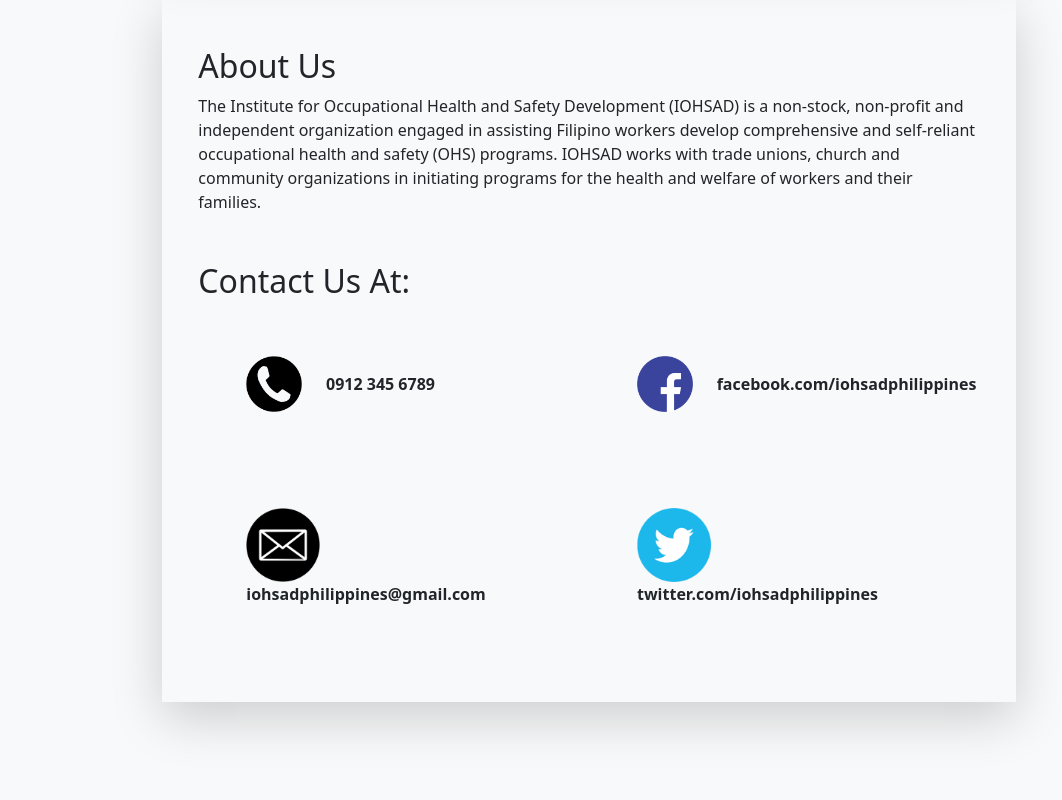
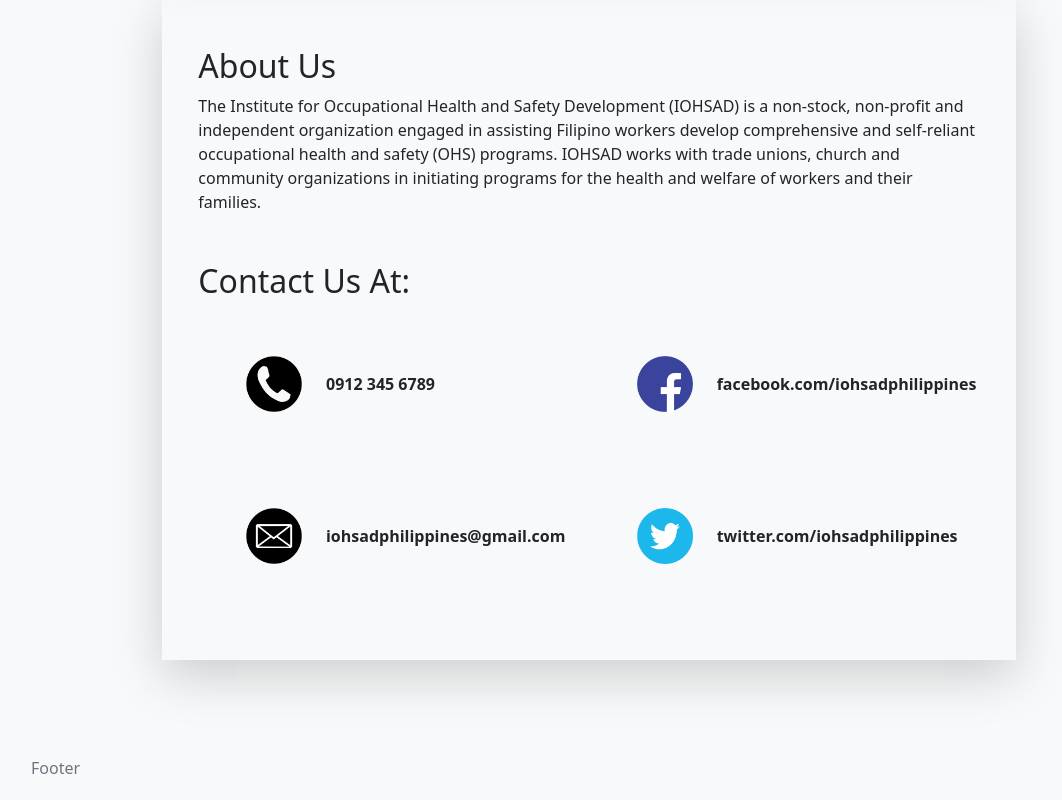
Before and after one commit to simonqq21/IOHSAD-Ex-Nihilo-Web-App, a Flask app: page / in a window 1280 px wide. Shown: the part 1925-2725 px from the top of the page, without its empty margins (51-1113 px from the left). After the commit the page ends 2699 px from the top, so only its background shows below. Run offline with Flask 2, Linux system fonts and the light colour scheme.

Commit message:
Update index.html

```diff
--- a/app/templates/index.html
+++ b/app/templates/index.html
@@ -86,12 +86,16 @@
                         </div>
                         <div class="row">
                             <div class="col-sm-6 p-5">
-                                <img src="{{ url_for('static', filename='img/email_icon.png') }}" alt="facebook_icon" class="col-sm-3 img-fluid">
-                                <span class="col-sm-9 align-middle fw-bold">iohsadphilippines@gmail.com</span>
+                                <div class="row d-flex align-items-center">
+                                    <img src="{{ url_for('static', filename='img/email_icon.png') }}" alt="facebook_icon" class="col-sm-3 img-fluid">
+                                    <span class="col-sm-9 align-middle fw-bold">iohsadphilippines@gmail.com</span>
+                                </div>
                             </div>
                             <div class="col-sm-6 p-5">
-                                <img src="{{ url_for('static', filename='img/twitter_icon.png') }}" alt="facebook_icon" class="col-sm-3 img-fluid">
-                                <span class="col-sm-9 align-middle fw-bold">twitter.com/iohsadphilippines</span>
+                                <div class="row d-flex align-items-center">
+                                    <img src="{{ url_for('static', filename='img/twitter_icon.png') }}" alt="facebook_icon" class="col-sm-3 img-fluid">
+                                    <span class="col-sm-9 align-middle fw-bold">twitter.com/iohsadphilippines</span>
+                                </div>
                             </div>
                         </div>
                     </div>
```
